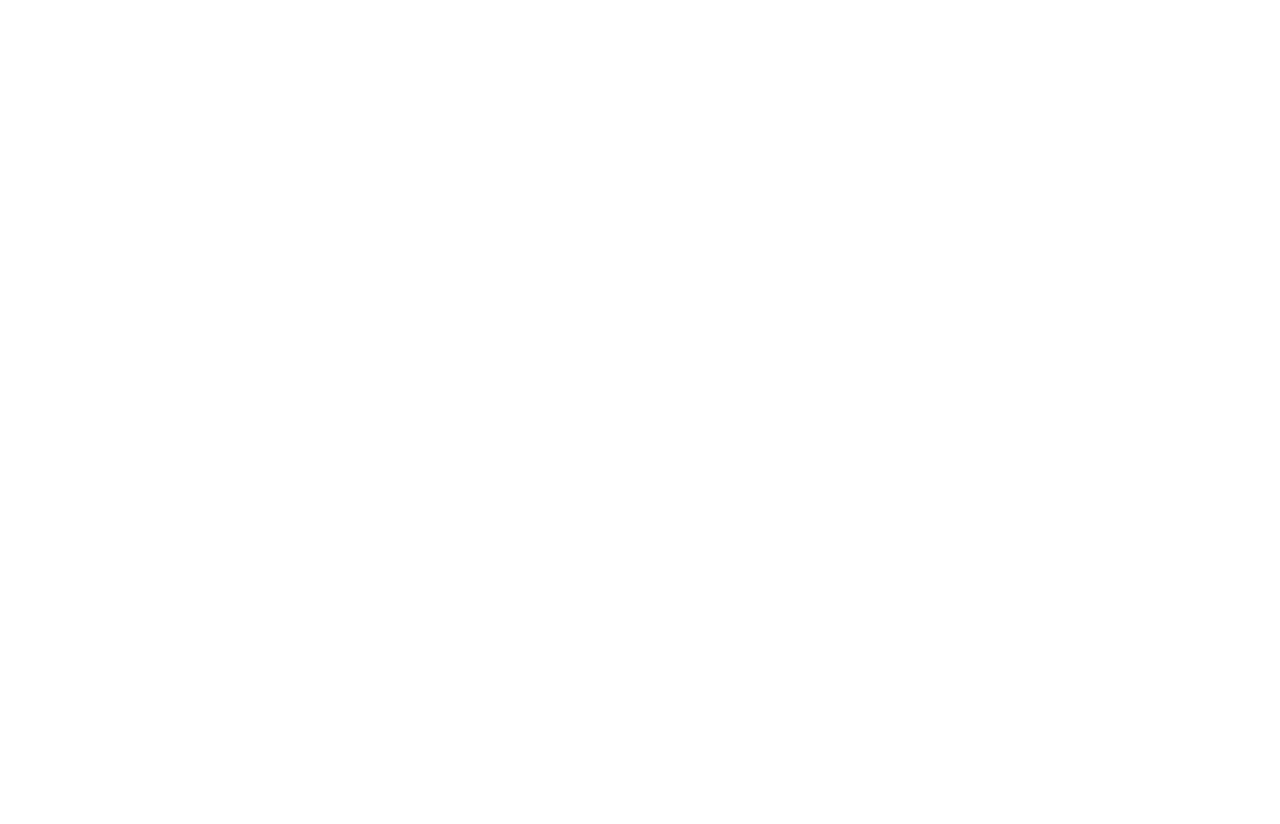
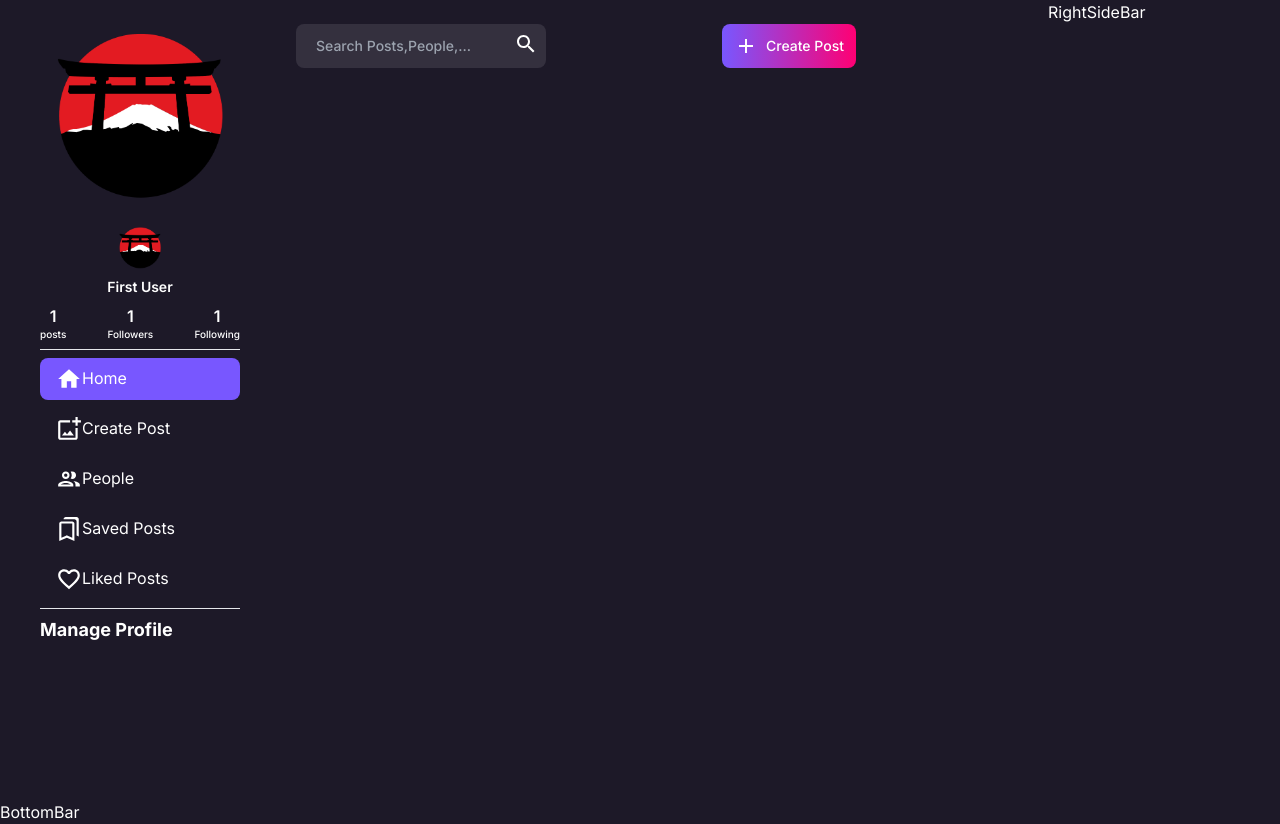
Before and after one commit to gokusabu/KizuNet, a Next.js app: page / in a window 1280 px wide. Before the commit the page ends 800 px from the top, so only its background shows below. Built offline with nearby package versions, Linux system fonts and the light colour scheme; no server answers.

Commit message:
Added top bar containing search and create post button

```diff
--- a/app/(root)/layout.js
+++ b/app/(root)/layout.js
@@ -1,16 +1,32 @@
 import { ClerkProvider } from "@clerk/nextjs"
+import {Inter} from 'next/font/google'
 import '../globals.css'
+import BottomBar from "@app/components/layout/BottomBar"
+import TopBar from "@app/components/layout/TopBar"
+import LeftSideBar from "@app/components/layout/LeftSideBar"
+import MainContainer from "@app/components/layout/MainContainer"
+import RightSideBar from "@app/components/layout/RightSideBar"
 
 export const metadata = {
   title: 'Next.js',
   description: 'Generated by Next.js',
 }
+const inter = Inter({subsets :['latin']})
 
 export default function RootLayout({ children }) {
  return (
   <ClerkProvider>
     <html lang="en">
-      <body>{children}</body>
+      <body className={`${inter.className} bg-purple-2 text-light-1`}>
+        <main className="flex flex-row">
+          <LeftSideBar/>
+          <MainContainer>
+            {children}
+          </MainContainer>
+          <RightSideBar/>
+        </main>
+        <BottomBar/>
+      </body>
     </html>
   </ClerkProvider>
   )
--- /dev/null
+++ b/app/components/layout/BottomBar.jsx
@@ -0,0 +1,9 @@
+import React from 'react'
+
+const BottomBar = () => {
+  return (
+    <div>BottomBar</div>
+  )
+}
+
+export default BottomBar
--- /dev/null
+++ b/app/components/layout/LeftSideBar.jsx
@@ -0,0 +1,63 @@
+import Image from 'next/image'
+import Link from 'next/link'
+import React from 'react'
+import Menu from './Menu'
+import { SignOutButton, SignedIn, UserButton } from '@clerk/nextjs'
+import { Logout } from '@mui/icons-material'
+
+const LeftSideBar = () => {
+  return (
+    <div className='h-screen left-0 top-0 sticky overflow-auto px-10 py-6 flex flex-col gap-6 max-md:hidden custom-scrollbar'>
+        <Link href='/'>
+            <Image src='/assets/logo.png' alt='logo' width={200} height={200} className='rounded-full'/>
+        </Link>
+        <div className='flex flex-col gap-2'>
+          <div className='flex flex-col gap-2 items-center text-light-1'>
+            <Link href='/'>
+              <Image src='/assets/logo.png' width={50} height={50} className='rounded-full'/>
+            </Link>
+            <p className='text-small-bold'>First User</p>
+          </div>
+            <div className='flex text-light-1 justify-between'>
+              <div className='flex flex-col items-center'>
+                <p className='text-base-bold'>1</p>
+                <p className='text-tiny-medium'>posts</p>
+              </div>
+              <div className='flex flex-col items-center'>
+                <p className='text-base-bold'>1</p>
+                <p className='text-tiny-medium'>Followers</p>
+              </div>
+              <div className='flex flex-col items-center '>
+                <p className='text-base-bold'>1</p>
+                <p className='text-tiny-medium'>Following</p>
+              </div>
+            </div>
+
+            <hr />
+
+            <Menu/>
+
+            <hr />
+
+            <div className='flex gap-4 items-center'>
+              <UserButton/>
+              <p className='text-light-1 text-body-bold'>Manage Profile</p>
+            </div>
+
+            <SignedIn>
+              <SignOutButton>
+                <div className='flex items-center cursor-pointer gap-4'>
+                  <Logout sx={{color:'white', fontSize:"32px"}}/>
+                  <p className='text-body-bold text-light-1'>Log out</p>
+                </div>
+              </SignOutButton>
+            </SignedIn>
+
+
+
+        </div>
+    </div>
+  )
+}
+
+export default LeftSideBar
--- /dev/null
+++ b/app/components/layout/MainContainer.jsx
@@ -0,0 +1,12 @@
+
+import TopBar from './TopBar'
+
+const MainContainer = ({children}) => {
+  return (
+    <section className='flex flex-col flex-1 max-w-3xl px-4 md:px-10 lg:px-4 xl-px-20'>
+      <TopBar/>
+    </section>
+  )
+}
+
+export default MainContainer
--- /dev/null
+++ b/app/components/layout/Menu.jsx
@@ -0,0 +1,24 @@
+"use client"
+
+import { sidebarLinks } from "@constants"
+import Link from "next/link"
+import { usePathname } from "next/navigation"
+
+const Menu = () => {
+    const pathname = usePathname()
+  return (
+    <div className="flex flex-col gap-2">
+        {sidebarLinks.map((link)=>{
+            const isActive = pathname === link.route
+
+            return(
+                <Link key={link.label} href={link.route} className={`flex start-4 justify-start rounded-lg py-2 px-4 ${isActive && "bg-purple-1"}`}>
+                {link.icon}<p className="text-light-1">{link.label}</p>
+                </Link>
+            )
+        })}
+    </div>
+  )
+}
+
+export default Menu
--- /dev/null
+++ b/app/components/layout/RightSideBar.jsx
@@ -0,0 +1,9 @@
+import React from 'react'
+
+const RightSideBar = () => {
+  return (
+    <div>RightSideBar</div>
+  )
+}
+
+export default RightSideBar
--- /dev/null
+++ b/app/components/layout/TopBar.jsx
@@ -0,0 +1,39 @@
+"use client"
+import { SignOutButton, SignedIn } from '@clerk/nextjs'
+import { Add, Logout, Search } from '@mui/icons-material'
+import Image from 'next/image'
+import Link from 'next/link'
+import { useRouter } from 'next/navigation'
+import React, { useState } from 'react'
+
+const TopBar = () => {
+  const router = useRouter()
+  const [search,setSearch] = useState('')
+  return (
+    <div className='flex justify-between items-center mt-6'>
+      <div className='relative'>
+        <input type='text' className='search-bar' placeholder='Search Posts,People,...' value={search} onChange={(e)=>{setSearch(e.target.value)}}/>
+        <Search className='search-icon'/>
+      </div>
+      <button className='create-post-btn' onClick={()=>{router.push('/create-post')}}><Add/><p>Create Post</p> </button>
+
+      <div className='flex gap-3'>
+        <SignedIn>
+            <SignOutButton>
+              <div className='flex items-center cursor-pointer md:hidden'>
+                <Logout sx={{color:'white', fontSize:"32px"}}/>
+              </div>
+            </SignOutButton>
+        </SignedIn>
+
+        <Link href='/'>
+          <Image src='/assets/logo.png' alt='profile pic' width={50} height={50} className='rounded-full md:hidden'/>
+        </Link>
+      </div>
+
+
+    </div>
+  )
+}
+
+export default TopBar
--- /dev/null
+++ b/constants/index.js
@@ -0,0 +1,85 @@
+import {
+    Home,
+    AddPhotoAlternateOutlined,
+    GroupOutlined,
+    BookmarksOutlined,
+    FavoriteBorder,
+  } from "@mui/icons-material";
+
+  export const sidebarLinks = [
+    {
+      icon: <Home sx={{ color: "white", fontSize: "26px" }} />,
+      route: "/",
+      label: "Home",
+    },
+    {
+      icon: <AddPhotoAlternateOutlined sx={{ color: "white", fontSize: "26px" }} />,
+      route: "/create-post",
+      label: "Create Post",
+    },
+    {
+      icon: <GroupOutlined sx={{ color: "white", fontSize: "26px" }} />,
+      route: "/people",
+      label: "People",
+    },
+    {
+      icon: <BookmarksOutlined sx={{ color: "white", fontSize: "26px" }} />,
+      route: "/saved-posts",
+      label: "Saved Posts",
+    },
+    {
+      icon: <FavoriteBorder sx={{ color: "white", fontSize: "26px" }} />,
+      route: "/liked-posts",
+      label: "Liked Posts",
+    },
+  ];
+
+  export const pageTitles = [
+    {
+      url: "/",
+      title: "Feed",
+    },
+    {
+      url: "/edit-profile",
+      title: "Edit Profile",
+    },
+    {
+      url: "/create-post",
+      title: "Create Post",
+    },
+    {
+      url: "/edit-post",
+      title: "Edit Post",
+    },
+    {
+      url: "/search",
+      title: "Search",
+    },
+    {
+      url: "/search",
+      title: "Search",
+    },
+    {
+      url: "/saved-posts",
+      title: "Saved Posts",
+    },
+    {
+      url: "/liked-posts",
+      title: "Liked Posts",
+    }
+  ];
+
+  export const tabs = [
+    {
+      link: "posts",
+      name: "Posts",
+    },
+    {
+      link: "followers",
+      name: "Followers",
+    },
+    {
+      link: "following",
+      name: "Following",
+    },
+  ];
--- a/jsconfig.json
+++ b/jsconfig.json
@@ -1,7 +1,7 @@
 {
   "compilerOptions": {
     "paths": {
-      "@/*": ["./*"]
+      "@*": ["./*"]
     }
   }
 }
```
Also changed, not shown: public/assets/logo.png (added).
